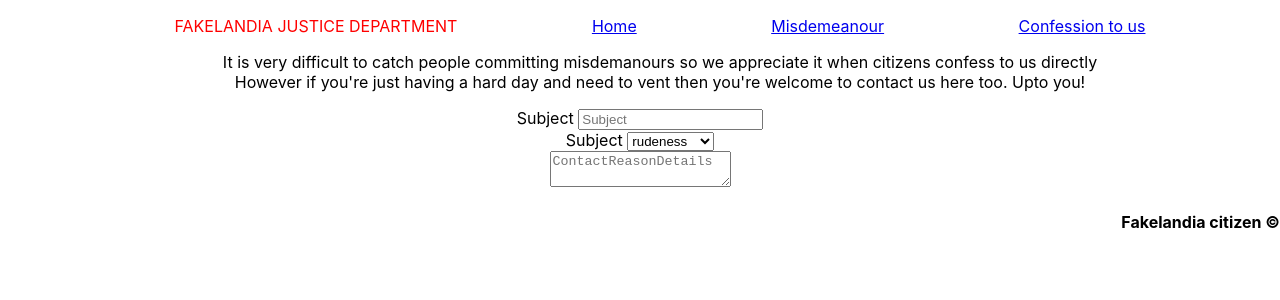
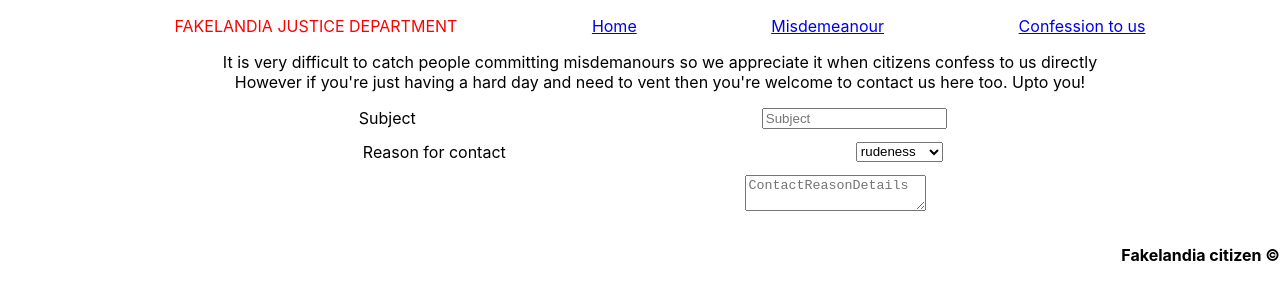
Before and after one commit to jeyanthi-sm/lm-code-intro-react-router-fakelandia, a React (Create React App) app: page /Confession in a window 1280 px wide. Shown: the top 300 px of the page. Built offline with nearby package versions, Linux system fonts and the light colour scheme.

Commit message:
Added new classes for the inputs and added the Validation and error messages for the same

```diff
--- a/src/App.css
+++ b/src/App.css
@@ -46,8 +46,20 @@
   list-style-type: none;
   display: flex;
   justify-content: space-evenly;
+
+}
+.disclosure ul{
+  display: flex;
+  flex-wrap: wrap;
+  list-style-type: none;
 }
 
+.disclosure li{
+  text-decoration-style: none;
+  text-decoration: none;
+  color: red;
+
+}
 .headerClass li {
 
   text-decoration-style: none;
@@ -78,7 +90,7 @@ table {
   table-layout: auto;
   width: 100%;
 }
-th {
+thead {
   display: table-cell;
   vertical-align: inherit;
   font-weight: bold;
@@ -86,3 +98,20 @@ th {
   margin-left: auto;
   margin-right: auto;
 }
+/* confession form inputs */
+/* confession form inputs */
+.confessionform {
+  display: flex;
+  flex-direction: row;
+}
+
+
+
+.confessionInputs {
+  display: flex;
+  flex-direction: row;
+  margin: 1%;
+  border:1%;
+  width: 100%;
+  justify-content: space-evenly;
+}
--- a/src/components/ContactReason.tsx
+++ b/src/components/ContactReason.tsx
@@ -1,41 +1,48 @@
-import React, { useState } from "react"
-import { MISDEMEANOURS, JUST_TALK } from "../types/misdemeanours.types"
+import e from "express";
+import React, { SetStateAction, useState } from "react"
+import { MISDEMEANOURS,  ALLCONTACTREASONS } from "../types/misdemeanours.types"
+import ErrorMessage from "./ErrorMessage";
+import { validateContactReason } from "./utils/validateConfessionContactReason";
 export interface ContactReasonProps {
     reason:string;
-    onChangeHandler: (reason:string) => void;
-}
-
-const ALLMISDEMEANOURS  = [...MISDEMEANOURS, JUST_TALK];
+   onChangeHandler: (reason:string) => void;
+  }
 
 const ContactReason:React.FC<ContactReasonProps> = (inputContactReasonProps) => {
-    const [demeanourSelect, setDemeanourSelect] = useState();
+    const [demeanourSelect, setDemeanourSelect] = useState<string>("");
     const [errorValidation, setErrorValidation] = useState("");
-    const contactReasonValidation :(value:string) => string = (value ) => {
 
-        if (value === typeof ALLMISDEMEANOURS) return "OK";
-        else return "ERROR! Not a Valid Value";
-    };
+    const handleChange= (event: React.ChangeEvent<HTMLSelectElement>) =>
+    {     setDemeanourSelect(event.target.value);
+
+          const errorMessage = validateContactReason(event.target.value);
+          (typeof errorMessage === "string") ? setErrorValidation(errorMessage):setErrorValidation("OK")
+          inputContactReasonProps.onChangeHandler(event.target.value);
+
+
+    }
+
 
 return (
 <>
-<label htmlFor="SubjectLineId">Subject </label>
-<select>
-{ typeof ALLMISDEMEANOURS &&  ALLMISDEMEANOURS.map((misdemvalue, index) => {
-return  <option key={index} value = {demeanourSelect} onChange={(e) =>{
-    const errorMessage = contactReasonValidation(misdemvalue);
-    setErrorValidation(errorMessage);
-    inputContactReasonProps.onChangeHandler(misdemvalue);
-  }
+<div className="confessionInputs">
+
+<label htmlFor="ContactReasonId">Reason for contact</label>
 
 
 
+<select id="ContactReasonId" value={demeanourSelect} name="ContactReason"
+onChange={handleChange} >
+{ typeof ALLCONTACTREASONS &&  ALLCONTACTREASONS.map((misdemvalue, index) => {
+return  <option key={index} value = {misdemvalue}> {misdemvalue} </option> })}
 
-}> { misdemvalue }</option>
-
-})}
 </select>
-{errorValidation}
-<div> {errorValidation}</div>
+</div>
+{errorValidation !== "OK" && (
+        <div>
+          <ErrorMessage message={errorValidation} />
+        </div>
+      )}
 
 </>
 )
```
